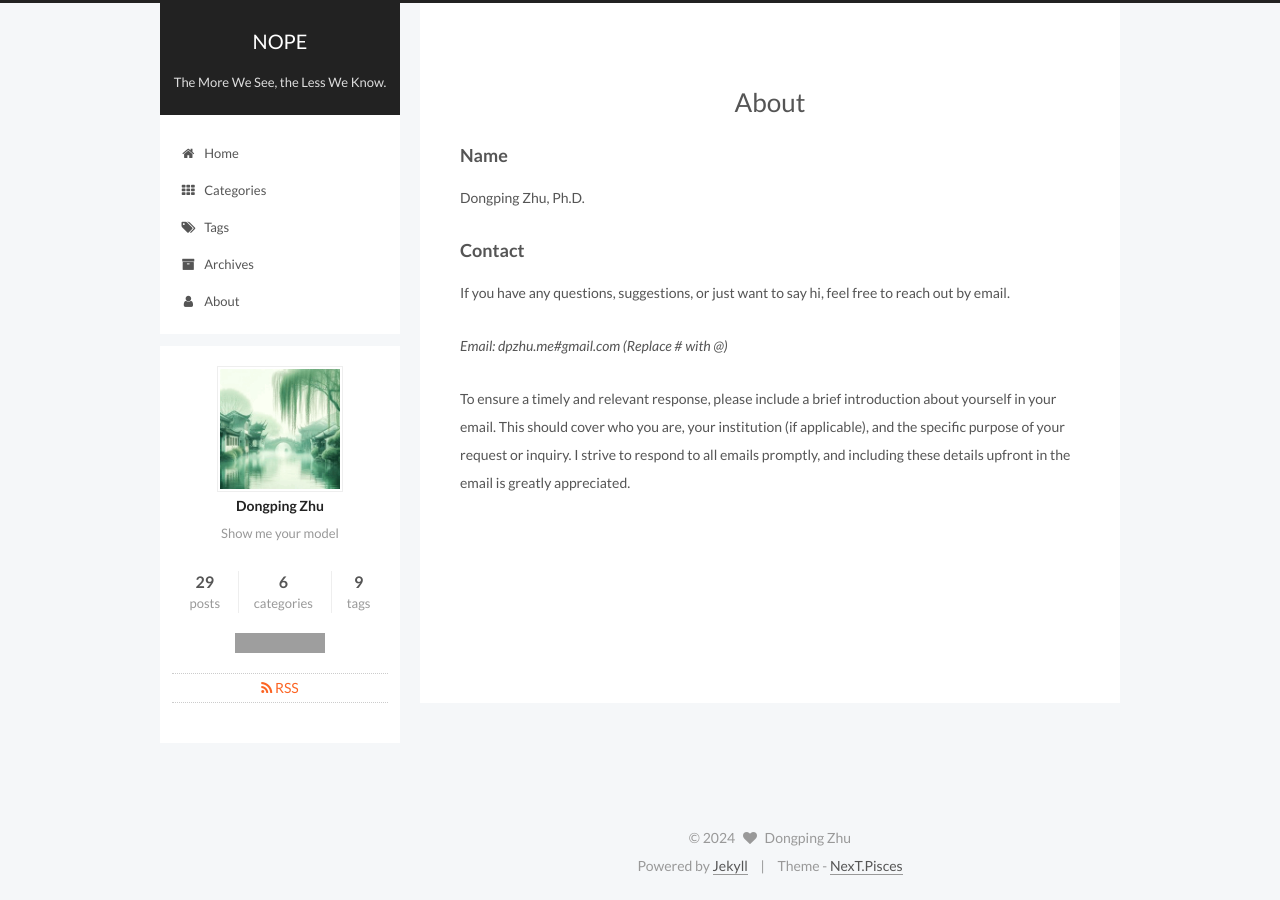
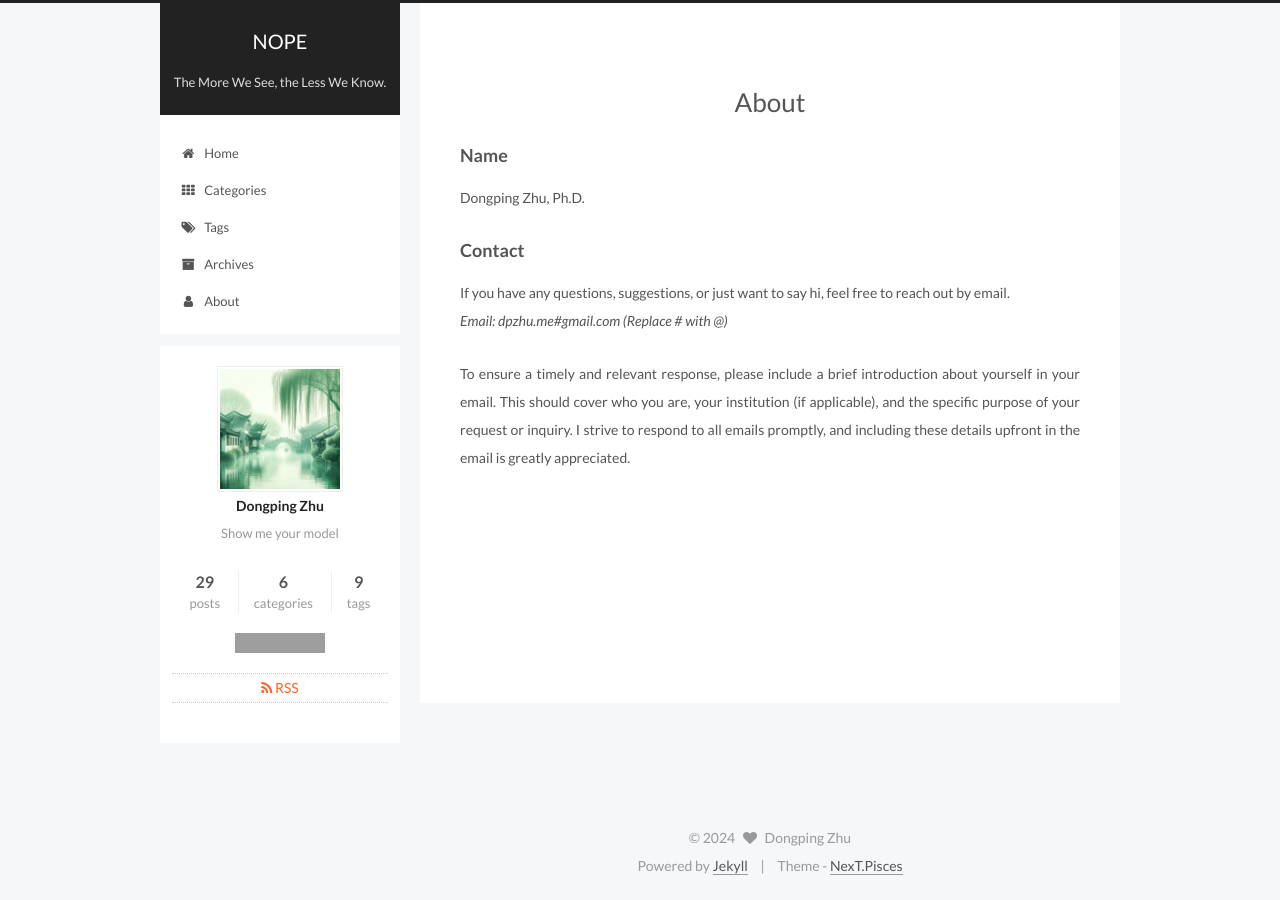
Before and after one commit to dpzhuX/dpzhux.github.io, a Jekyll site: the page built from about/index.md, in a window 1280 px wide. Built offline with Jekyll 4.4.1, drawn with Linux system fonts in a browser that asks for light colours; our own code applies the rules of GitHub Pages for plain Markdown files; grey boxes are pictures that could not be loaded.

Commit message:
Daily updates

```diff
--- a/about/index.md
+++ b/about/index.md
@@ -9,8 +10,8 @@ Dongping Zhu, Ph.D.
 
 ### Contact
 
-If you have any questions, suggestions, or just want to say hi, feel free to reach out by email.
+<div align="justify">If you have any questions, suggestions, or just want to say hi, feel free to reach out by email.</div>
 
 *Email: dpzhu.me#gmail.com (Replace # with @)*
 
-To ensure a timely and relevant response, please include a brief introduction about yourself in your email. This should cover who you are, your institution (if applicable), and the specific purpose of your request or inquiry. I strive to respond to all emails promptly, and including these details upfront in the email is greatly appreciated.
+<div align="justify">To ensure a timely and relevant response, please include a brief introduction about yourself in your email. This should cover who you are, your institution (if applicable), and the specific purpose of your request or inquiry. I strive to respond to all emails promptly, and including these details upfront in the email is greatly appreciated.</div>
```
Also changed, not shown: other parts of about/index.md (+1 -0 lines).
